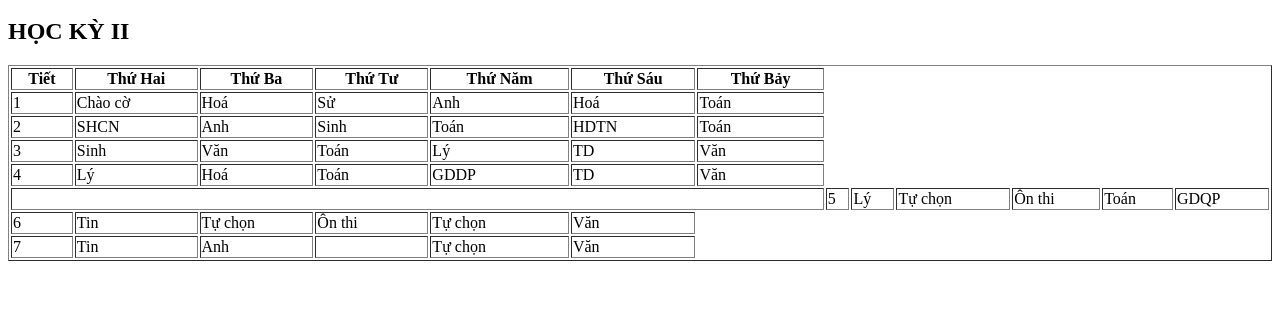
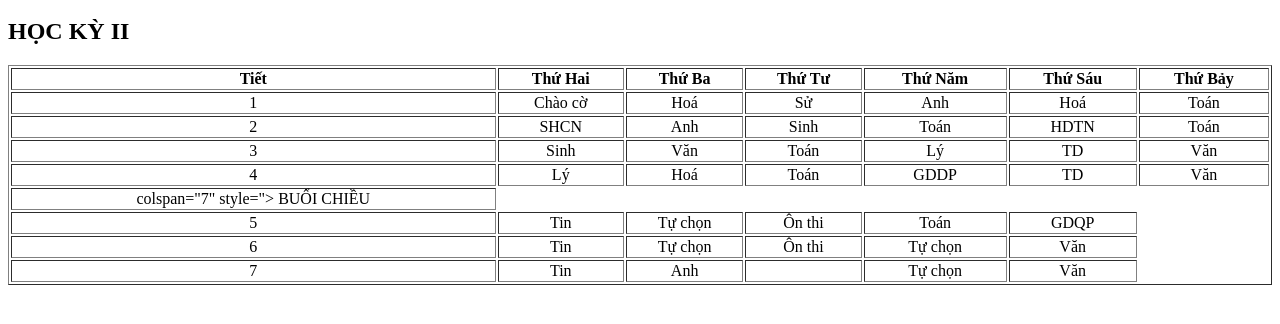
Before and after one commit to thieenhuynhh/hihihehe, a plain HTML site: page index.html in a window 1280 px wide. Shown: the part 48-372 px from the top of the page. Drawn offline with Linux system fonts and the light colour scheme.

Commit message:
Update index.html

```diff
--- a/index.html
+++ b/index.html
@@ -2,6 +2,9 @@
   <head>
     <meta charset="utf-8">
   </head>
+  <style>
+    td {text-align: center;}
+  </style>
   <body>
     <h1> THỜI KHOÁ BIỂU</h1>
     <h2> HỌC KỲ II</h2>
@@ -22,10 +25,10 @@
         <td>4</td> <td> Lý</td> <td> Hoá</td> <td> Toán</td> <td> GDDP</td> <td> TD</td> <td> Văn</td>
       </tr>
       <tr>
-        <td colspan="7" style="> BUỔI CHIỀU </td>
+        <td> colspan="7" style="> BUỔI CHIỀU </td>
       </tr>
       <tr>
-        <td>5</td> <td> Lý</td> <td> Tự chọn</td> <td> Ôn thi</td> <td> Toán</td> <td> GDQP</td>
+        <td>5</td> <td> Tin </td> <td> Tự chọn</td> <td> Ôn thi</td> <td> Toán</td> <td> GDQP</td>
       </tr>
       <tr>
         <td>6</td> <td> Tin</td> <td> Tự chọn</td> <td> Ôn thi</td> <td> Tự chọn</td> <td> Văn</td>
```
